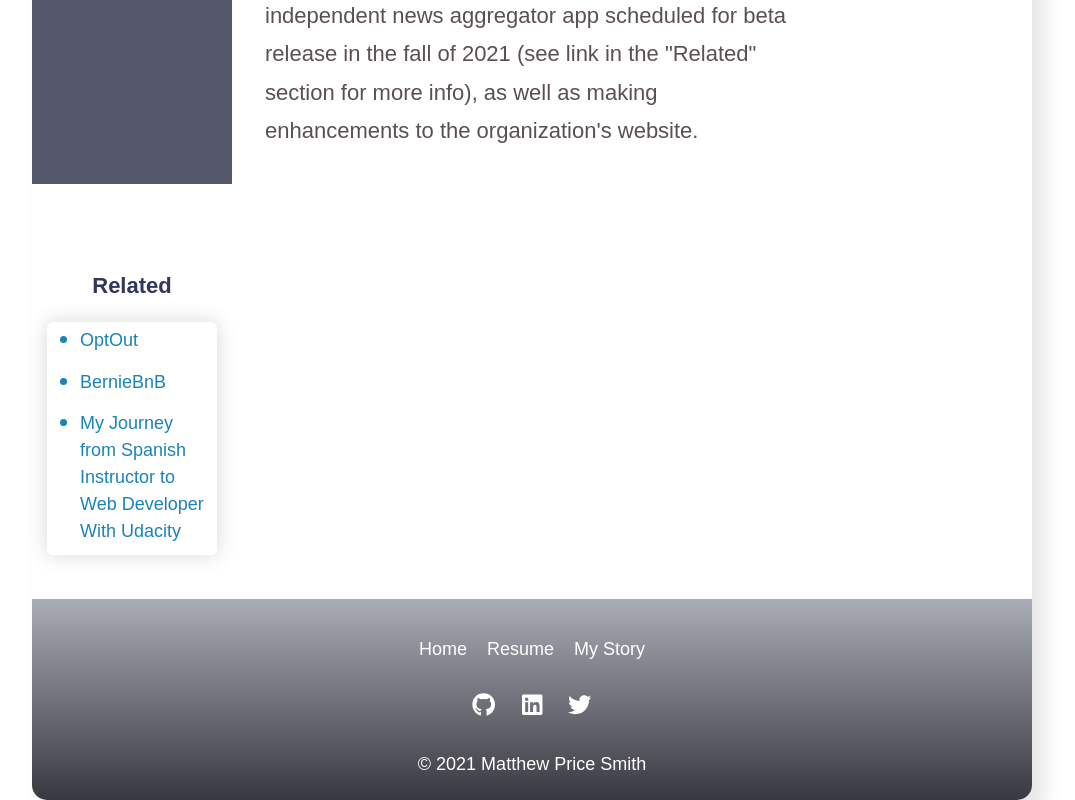
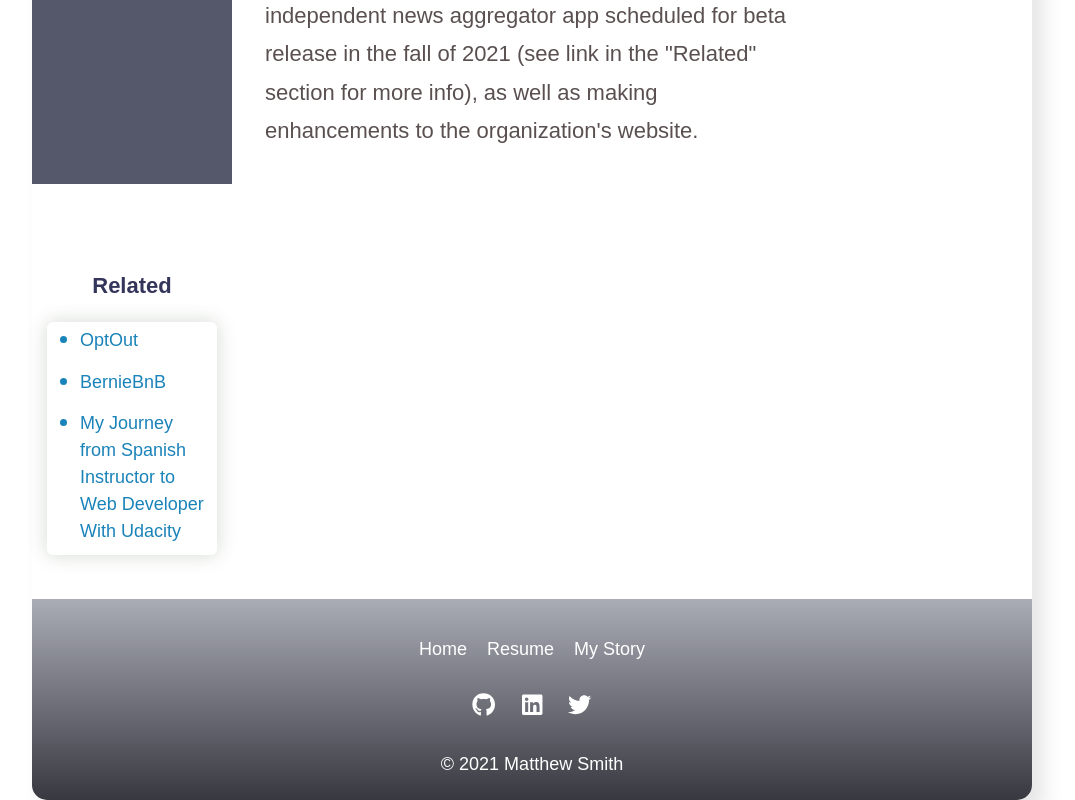
Before and after one commit to devrmateo/personal-website-react, a React (Create React App) app: page / in a window 1280 px wide. Shown: the part 1974-2774 px from the top of the page, without its empty margins (108-1183 px from the left). Built offline with nearby package versions, Linux system fonts and the light colour scheme.

Commit message:
Adjust css for svg bars

```diff
--- a/src/App.css
+++ b/src/App.css
@@ -74,12 +74,6 @@ header {
   border-top-right-radius: inherit;
 }
 
-i {
-  cursor: pointer;
-  padding: 2px 4px;
-  border-radius: 4px;
-}
-
 h1 {
   font-size: 185%;
   text-align: center;
@@ -121,6 +115,7 @@ footer {
 .fa-bars {
   position: absolute;
   cursor: pointer;
+  margin-left: 0.125em;
 }
 
 .drawer {
--- a/src/Footer.js
+++ b/src/Footer.js
@@ -68,7 +68,7 @@ export default function Footer() {
         <span className="sr-only">Twitter</span>
       </div>
 
-      <div className="copyright">© 2021 Matthew Price Smith</div>
+      <div className="copyright">© 2021 Matthew Smith</div>
     </footer>
   );
 }
```
